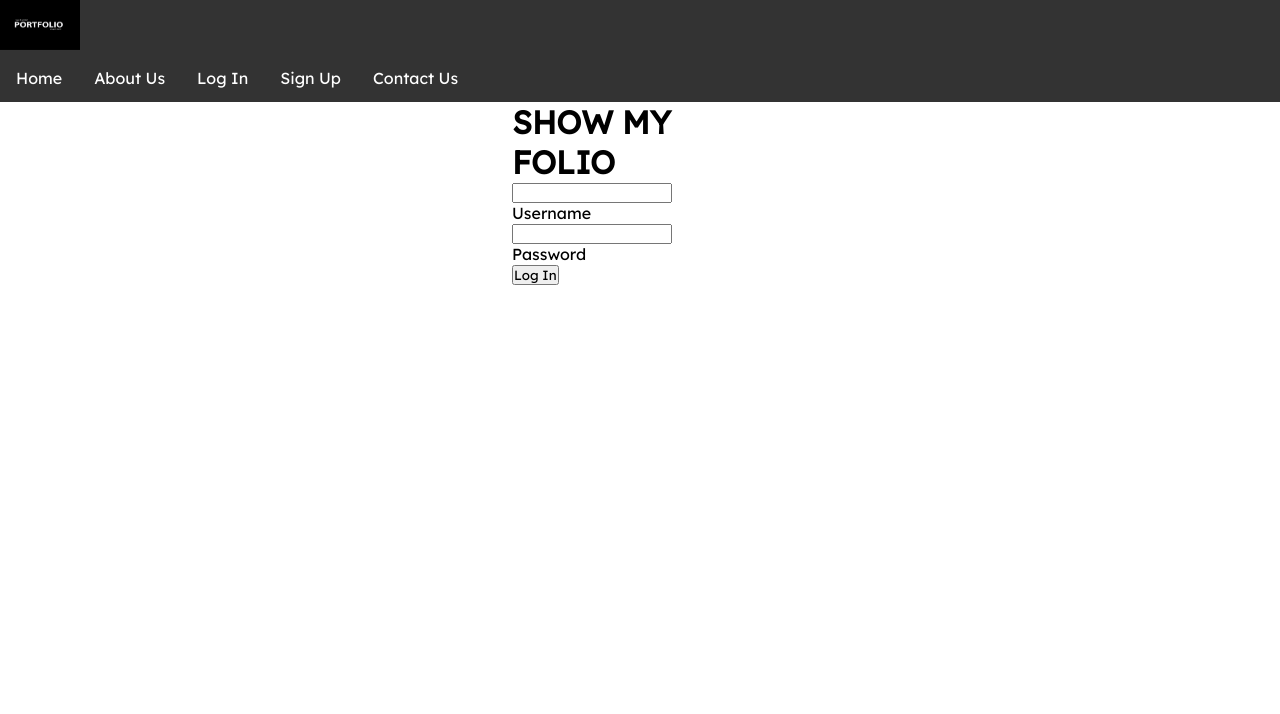
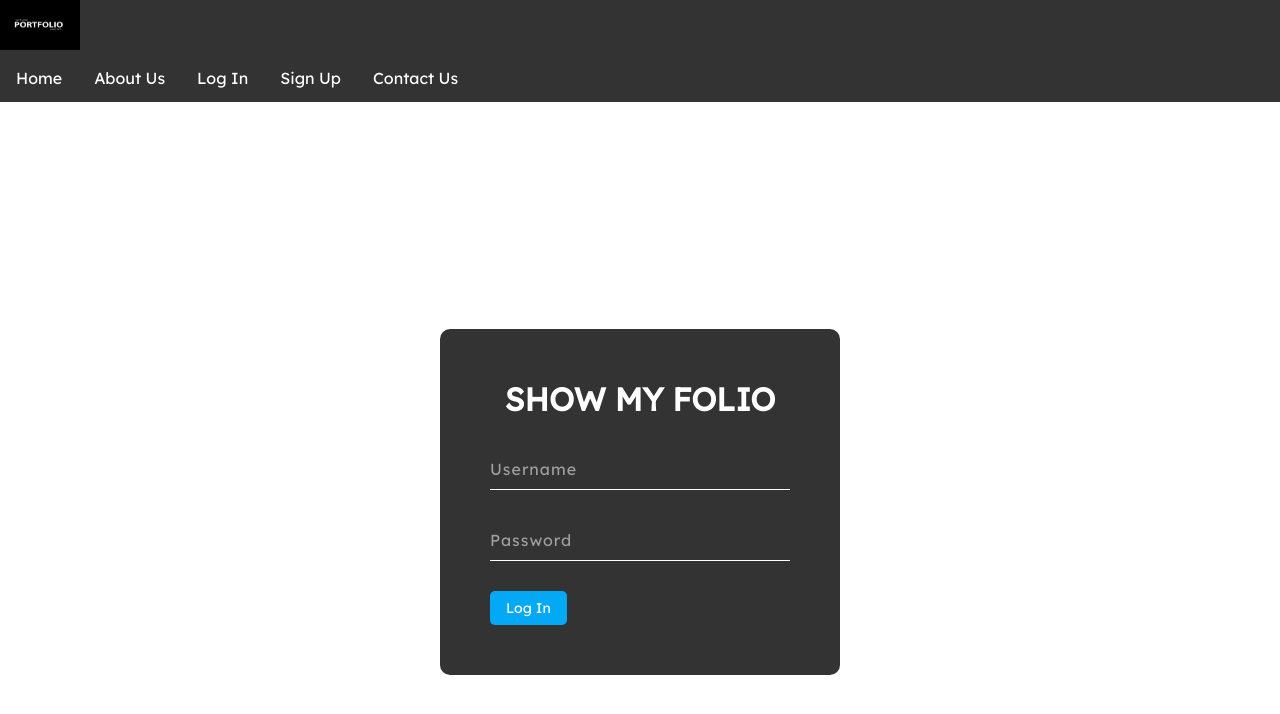
Before and after one commit to coderkabh/Show_My_Folio, a React (Create React App) app: page /sign-in in a window 1280 px wide. Shown: the top 714 px of the page. Built offline with nearby package versions, Linux system fonts and the light colour scheme.

Commit message:
sign in completed

```diff
--- a/src/Components/SignIn.jsx
+++ b/src/Components/SignIn.jsx
@@ -22,8 +22,10 @@ function SignIn() {
         link5 = "/contact-us" />
 
         {/* From here Form starts */}
+
+
+        <div className="main-div">
             <div className="box">
-
                 <h1>SHOW MY FOLIO</h1>
                 <Form method="" action="">
 
@@ -41,6 +43,7 @@ function SignIn() {
 
                 </Form>
             </div>
+        </div>
 
         </>
     );
--- a/src/component-Styles/SignIn.css
+++ b/src/component-Styles/SignIn.css
@@ -1,8 +1,68 @@
+.main-div{
+    position: relative;
+    width: 100%;
+    height: 100vh;
+}
+
 .box{
-    width: 20%;
-    margin: auto;
+    width: 400px;
+    position: absolute;
+    top: 50%;
+    left: 50%;
+    transform: translate(-50%, -50%);
+    padding: 50px;
+    background-color: rgba(0, 0, 0, 0.8);
+    border-radius: 10px;
+}
+
+.box h1{
+    margin-bottom: 30px;
+    color: #fff;
+    text-align: center;
+}
+
+.input-box{
+    position: relative;
+}
+
+.input-box input{
+    width: 100%;
+    padding: 10px;
+    font-size: 16px;
+    color: #fff;
+    letter-spacing: 1px;
+    margin-bottom: 30px;
+    border: none;
+    border-bottom: 1px solid #fff;
+    background: transparent;
+    outline: none;
 }
 
 label{
-    padding: 10px;
+    position: absolute;
+    top: 0;
+    left: 0;
+    letter-spacing: 1px;
+    padding: 10px 0;
+    font-size: 16px;
+    color: rgba(255, 255, 255, 0.527);
+    transition: 0.5s;
 }
+
+.box input[type="submit"]{
+    background: transparent;
+    border: none;
+    outline: none;
+    color: #fff;
+    background: #03a9f4;
+    padding: 8px 16px;
+    border-radius: 5px;
+    font-size: 14px;
+}
+
+.input-box input:focus ~ label, .input-box input:valid ~ label{
+    top: -20px;
+    left: 0;
+    color: #03a9f4;
+    font-size: 12px;
+}
```
Lines whose indentation alone changed are shown as unchanged.
